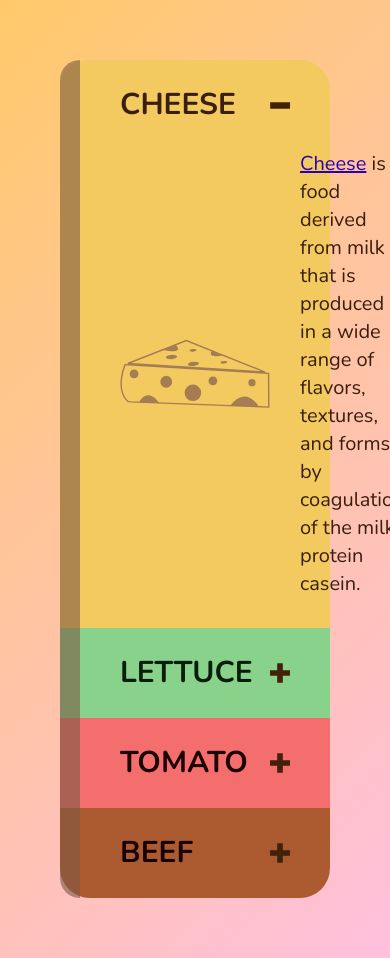
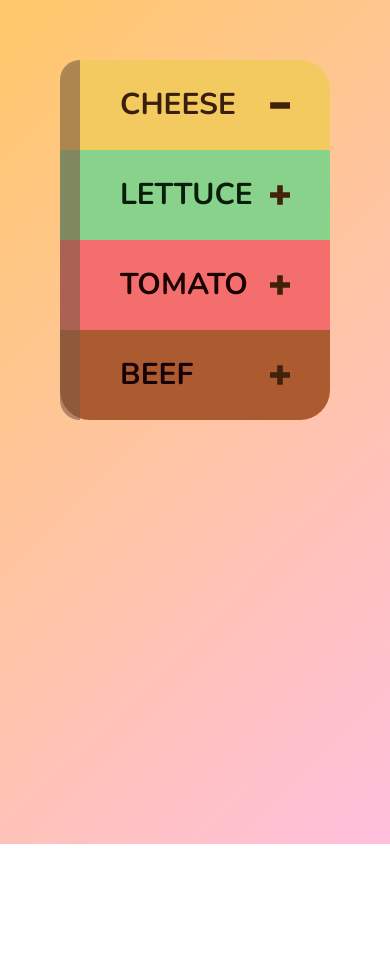
Before and after one commit to jakechiam/jj, a plain HTML site: page 03_accordion/index.html in a window 390 px wide. After the commit the page ends 844 px from the top, so only its background shows below. Drawn offline with nearby package versions, Linux system fonts and the light colour scheme.

Commit message:
Add CSS Height Transition and Javascript to Calc Height
HTML:
• Wrap (.accordion__content>.accordion__inner)*4
• Remove .is-open

CSS:
• accordion__header: cursor pointer
• accordion-content: height 0, overflow hidden, transition height 0.3s ease-out
.accordion-inner: display grid

JS:
• get accordionContent
• get accordinInner
• calculate clicked's accordion height
• if accordion is open >> set height=0 in prep
• else accordion is closed >> set height = getBoundingClientRect().height + 'px'
• Toggle accordion.is-open
• Set accordionContent's inline CSS = height + 'px'
• Add optional codeblock for ONLY ONE accordion open functionality

[7.12]

```diff
--- a/03_accordion/css/styles.css
+++ b/03_accordion/css/styles.css
@@ -96,6 +96,7 @@ a:active {
 	padding: 1.5rem 2rem 1.5rem;
 	border: 0;
 	text-align: left;
+	cursor: pointer; /* J: Add Pointer Cursor */
 }
 
 .accordion__title {
@@ -127,7 +128,18 @@ a:active {
 
 /* Accordion content */
 .accordion__content {
-  display: none;
+	height: 0;
+	overflow: hidden;
+	transition: height 0.3s ease-out;
+}
+
+/* We are using javascript to set inline CSS height, with .style.height instead */
+/* .accordion.is-open .accordion__content {
+	height: auto;
+} */
+
+.accordion__inner {
+	display: grid;
 	grid-template-columns: 7.5em 1fr;
 	grid-column-gap: 1.5em;
 	align-items: center;
@@ -136,10 +148,6 @@ a:active {
 	padding-left: 3em;
 }
 
-.accordion.is-open .accordion__content {
-  display: grid;
-}
-
-.accordion__content svg {
+.accordion__inner svg {
 	max-width: 10em;
 }
--- a/03_accordion/index.html
+++ b/03_accordion/index.html
@@ -34,6 +34,7 @@
       </div>
 
       <div class="accordion__content">
+        <div class="accordion__inner">
           <svg viewBox="0 0 141 65">
             <use xlink:href="images/sprite.svg#cheese" />
           </svg>
@@ -42,6 +43,7 @@
             derived from milk that is produced in a wide range of flavors,
             textures, and forms by coagulation of the milk protein casein.
           </p>
+        </div>
       </div>
     </div>
 
@@ -63,6 +65,7 @@
       </div>
 
       <div class="accordion__content">
+        <div class="accordion__inner">
           <svg viewBox="0 0 110 73">
             <use xlink:href="images/sprite.svg#lettuce" />
           </svg>
@@ -71,6 +74,7 @@
             annual plant of the daisy family, Asteraceae. It is most often grown
             as a leaf vegetable, but sometimes for its stem and seeds.
           </p>
+        </div>
       </div>
     </div>
 
@@ -92,6 +96,7 @@
       </div>
 
       <div class="accordion__content">
+        <div class="accordion__inner">
           <svg viewBox="0 0 127 62">
             <use xlink:href="images/sprite.svg#tomatoes" />
           </svg>
@@ -100,6 +105,7 @@
             edible, often red, fruit of the plant Solanum lycopersicum, commonly
             known as a tomato plant.
           </p>
+        </div>
       </div>
     </div>
 
@@ -121,6 +127,7 @@
       </div>
 
       <div class="accordion__content">
+        <div class="accordion__inner">
           <svg viewBox="0 0 112 59">
             <use xlink:href="images/sprite.svg#beef" />
           </svg>
@@ -132,6 +139,7 @@
         </div>
       </div>
     </div>
+  </div>
   <script src="js/main.js"></script>
 </body>
 
--- a/03_accordion/js/main.js
+++ b/03_accordion/js/main.js
@@ -1,7 +1,7 @@
 // Chapter 6: Event Delegation
 // Attach JUST ONE click eventListener to PARENT accordionContainer, that catches all events bubblingUp
 // On ONE click eventListener, check if event delegation bubbleUps to inner accordion-header
-//   IF yes, then get parentElement of accordion-header, and toggle its 'is-open' class
+//   IF yes, then toggle the accordion opening/closing functionality
 
 const accordionContainer = document.querySelector('.accordion-container')
 
@@ -9,6 +9,30 @@ accordionContainer.addEventListener('click', e => {
   const accordionHeader = e.target.closest('.accordion__header')
   if (accordionHeader) {
     const accordion = accordionHeader.parentElement
+    const accordionContent = accordionHeader.nextElementSibling
+    const accordionInner = accordionContent.children[0]
+
+    let height
+
+    if (accordion.classList.contains('is-open')) {
+      height = 0
+    } else {
+      height = accordionInner.getBoundingClientRect().height
+    }
+
     accordion.classList.toggle('is-open')
+    accordionContent.style.height = height + 'px'
+
+    /* J: Tweak to Enable ONLY ONE accordion tab to be open at any one time */
+    // const accordionsArr = Array.from(accordionContainer.children)
+    // accordionsArr.forEach(acc => {
+    //   if (acc === accordion) {
+    //     accordion.classList.toggle('is-open')
+    //     accordionContent.style.height = height + 'px'
+    //   } else {
+    //     acc.classList.remove('is-open')
+    //     acc.querySelector('.accordion__content').style.height = 0 + 'px'
+    //   }
+    // })
   }
 })
```
Lines whose indentation alone changed are shown as unchanged.
